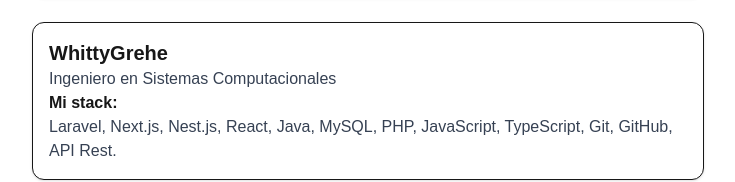
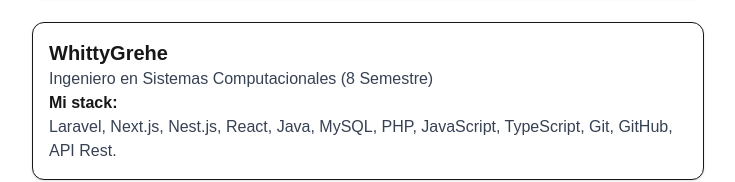
Before and after one commit to Danny-09/taller-git, a Next.js app: page / in a window 1280 px wide. Shown: the part 449-631 px from the top of the page, without its empty margins (272-1007 px from the left). Built offline with nearby package versions, Linux system fonts and the light colour scheme.

Commit message:
Mis datos como participante

```diff
--- a/src/app/page.tsx
+++ b/src/app/page.tsx
@@ -8,7 +8,7 @@
   },
   {
     name: "WhittyGrehe",
-    description: "Ingeniero en Sistemas Computacionales",
+    description: "Ingeniero en Sistemas Computacionales (8 Semestre)",
     stack: "Laravel, Next.js, Nest.js, React, Java, MySQL, PHP, JavaScript, TypeScript, Git, GitHub, API Rest.",
   },
 ];
```
